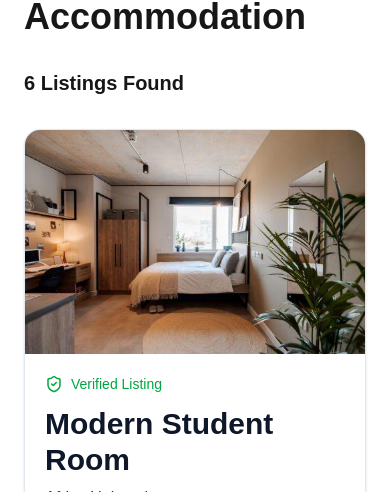
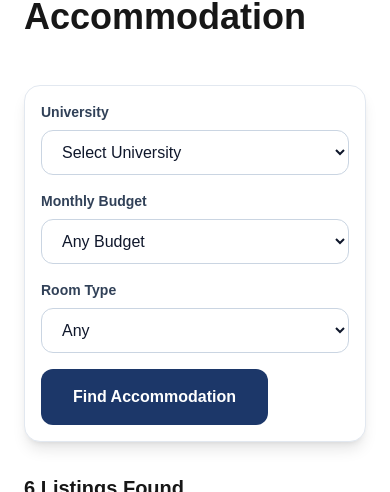
Before and after one commit to AdonijahManyange/musha-link, a Next.js app: page /browse in a window 390 px wide. Shown: the part 107-599 px from the top of the page. Built offline with nearby package versions, Linux system fonts and the light colour scheme.

Commit message:
Updated mobile look

```diff
--- a/app/browse/BrowseContent.tsx
+++ b/app/browse/BrowseContent.tsx
@@ -3,6 +3,7 @@
 import { filterListings } from "@/lib/filters";
 import ListingCard from "@/components/listing/ListingCard";
 import { useSearchParams } from "next/navigation";
+import SearchBar from "@/components/home/SearchBar";
 
 export default function BrowsePage() {
   const searchParams = useSearchParams();
@@ -21,6 +22,9 @@ export default function BrowsePage() {
       <h1 className="text-4xl font-bold">
         Browse Accommodation
       </h1>
+      <div className="mt-8">
+        <SearchBar />
+      </div>
 
       <div className="mt-8">
         <h2 className="text-xl font-semibold">
--- a/components/home/SearchBar.tsx
+++ b/components/home/SearchBar.tsx
@@ -4,15 +4,26 @@ import { useState } from "react";
 import { useRouter } from "next/navigation";
 import Button from "@/components/ui/Button";
 import { getUniversities, getRoomTypes, getBudgetRanges } from "@/lib/filters";
+import { useSearchParams } from "next/navigation";
 
 export default function SearchBar() {
   const router = useRouter();
+  const searchParams = useSearchParams();
 
-  const [university, setUniversity] = useState("");
-  const [budget, setBudget] = useState("");
-  const [roomType, setRoomType] = useState("");
+  const [university, setUniversity] = useState(
+    searchParams.get("university") || ""
+  );
+
+  const [budget, setBudget] = useState(
+    searchParams.get("budget") || ""
+  );
+
+  const [roomType, setRoomType] = useState(
+    searchParams.get("roomType") || ""
+  );
   const universities = getUniversities();
   const roomTypes = getRoomTypes(university);
+
 
   const budgetRanges = getBudgetRanges(university);
 
--- a/components/layout/Navbar.tsx
+++ b/components/layout/Navbar.tsx
@@ -4,7 +4,7 @@ import Image from "next/image";
 export default function Navbar() {
   return (
     <header className="sticky top-0 z-50 border-b border-slate-200 bg-white">
-      <nav className="mx-auto flex h-29 w-full items-center justify-between px-4 py-1">
+      <nav className="mx-auto flex w-full items-center justify-between px-4 py-3 md:h-28">
 
         {/* Logo */}
         <div>
@@ -15,6 +15,7 @@ export default function Navbar() {
               width={260}
               height={82}
               priority
+              className="h-12 w-auto md:h-20"
             />
           </Link>
         </div>
@@ -47,12 +48,12 @@ export default function Navbar() {
         </ul>
 
         {/* Buttons */}
-        <div className="flex gap-3">
-          <button className="rounded-lg px-4 py-2 text-slate-700 hover:bg-slate-100">
+        <div className="flex items-center gap-2 md:gap-3">
+          <button className="rounded-lg px-3 py-2 text-sm text-slate-700 hover:bg-slate-100 md:px-4 md:text-base">
             Login
           </button>
 
-          <button className="rounded-lg bg-[#1C3769] px-5 py-2 font-medium text-white hover:bg-[#162D57]">
+          <button className="rounded-lg bg-[#1C3769] px-4 py-2 text-sm font-medium text-white hover:bg-[#162D57] md:px-5 md:text-base">
             Sign Up
           </button>
         </div>
```
